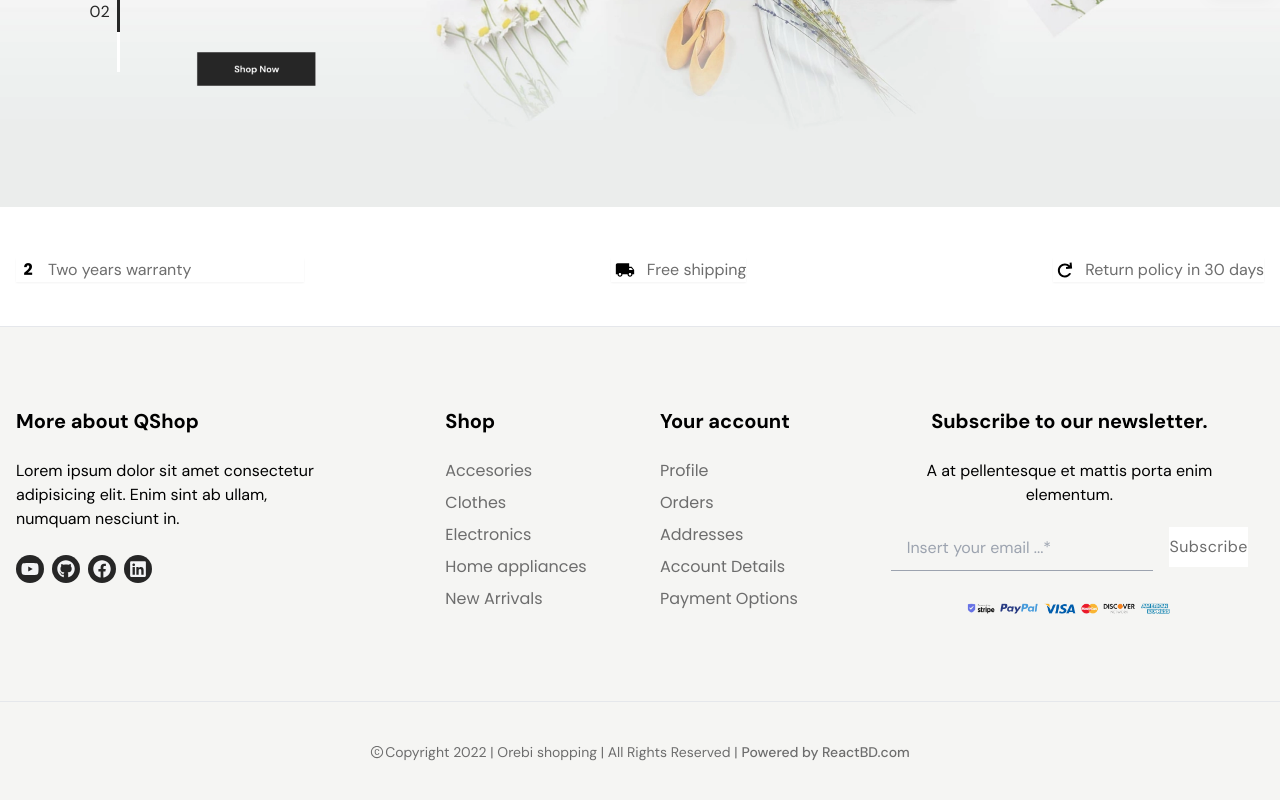
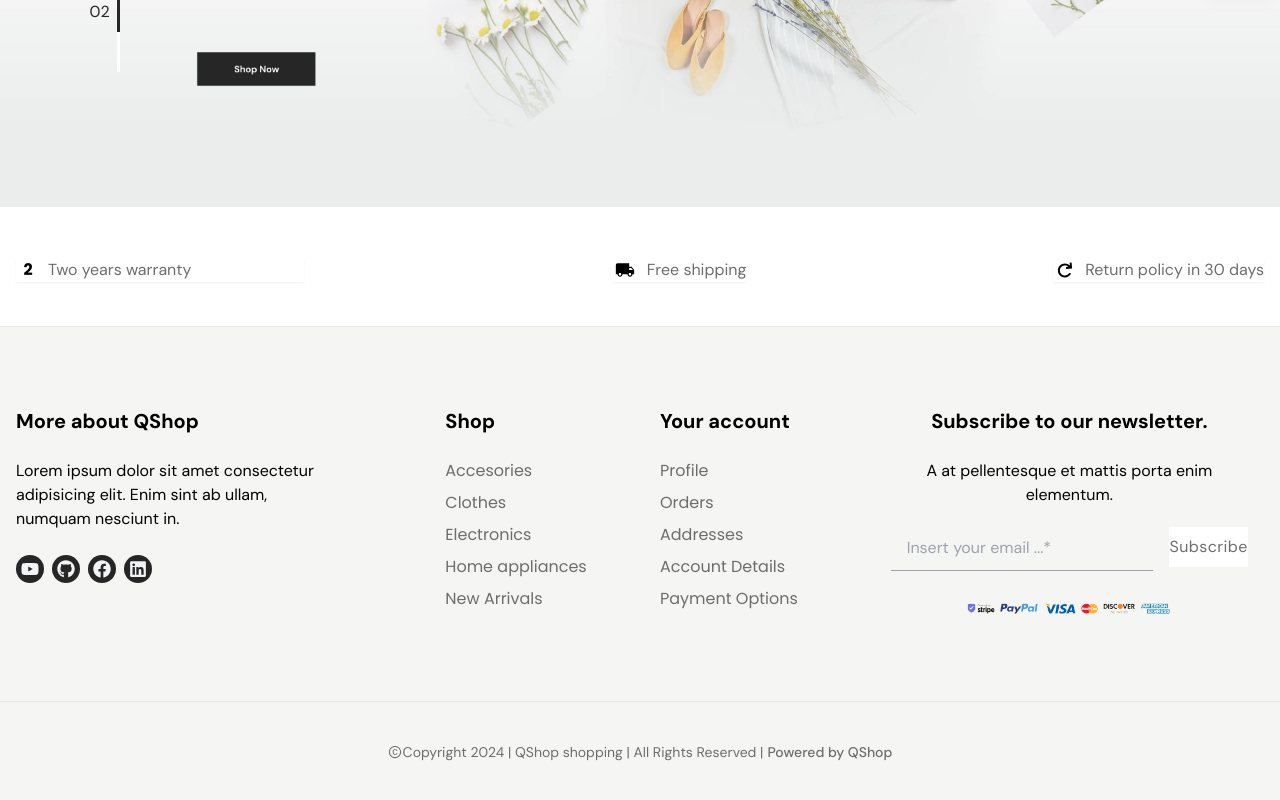
Before and after one commit to nabanita05/e-commerce-qshop, a React (Vite) app in the folder frontend/: page / in a window 1280 px wide. Shown: the part 367-1167 px from the top of the page. Built offline with nearby package versions, Linux system fonts and the light colour scheme; no server answers.

Commit message:
changes in the footer

```diff
--- a/frontend/src/components/Home/Footer/Footer.jsx
+++ b/frontend/src/components/Home/Footer/Footer.jsx
@@ -56,7 +56,7 @@ const Footer = () => {
             </p>
             <ul className="flex items-center gap-2">
               <a
-                href="https://www.youtube.com/@reactjsBD"
+                href="https://www.youtube.com/"
                 target="_blank"
                 rel="noreferrer"
               >
@@ -65,7 +65,7 @@ const Footer = () => {
                 </li>
               </a>
               <a
-                href="https://github.com/noorjsdivs"
+                href="https://github.com"
                 target="_blank"
                 rel="noreferrer"
               >
@@ -74,7 +74,7 @@ const Footer = () => {
                 </li>
               </a>
               <a
-                href="https://www.facebook.com/Noorlalu143/"
+                href="https://www.facebook.com/"
                 target="_blank"
                 rel="noreferrer"
               >
@@ -83,7 +83,7 @@ const Footer = () => {
                 </li>
               </a>
               <a
-                href="https://www.linkedin.com/in/noor-mohammad-ab2245193/"
+                href="https://www.linkedin.com/in/"
                 target="_blank"
                 rel="noreferrer"
               >
--- a/frontend/src/components/Home/Footer/FooterBottom.jsx
+++ b/frontend/src/components/Home/Footer/FooterBottom.jsx
@@ -9,10 +9,10 @@ const FooterBottom = () => {
           <span className="text-md mr-[1px] mt-[2px] md:mt-0 text-center hidden md:inline-flex">
             <AiOutlineCopyright />
           </span>
-          Copyright 2022 | Orebi shopping | All Rights Reserved |
+          Copyright 2024 | QShop shopping | All Rights Reserved |
           <a href="https://reactbd.com/" target="_blank" rel="noreferrer">
             <span className="ml-1 font-medium group-hover:text-primeColor">
-              Powered by ReactBD.com
+              Powered by QShop
             </span>
           </a>
         </p>
```
